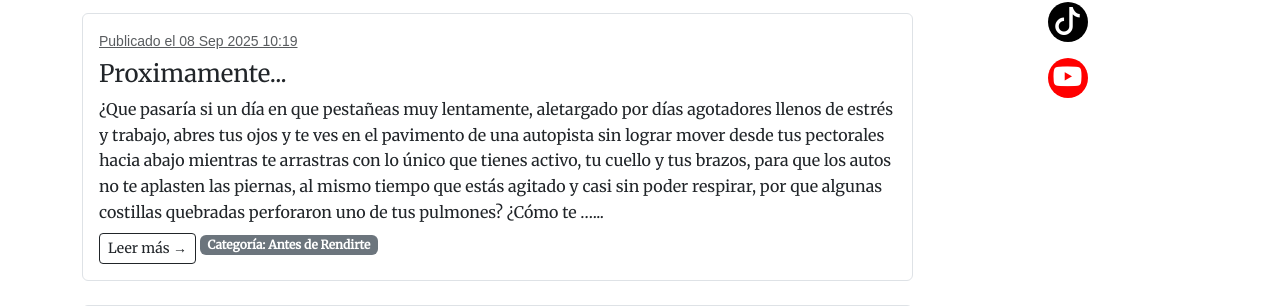
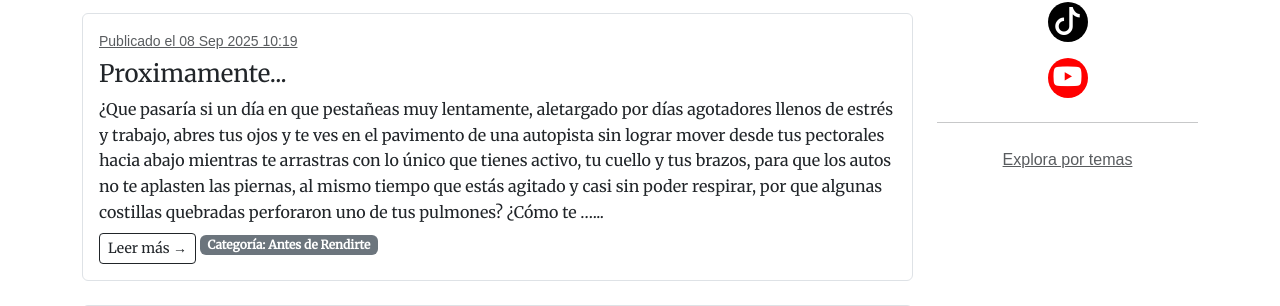
Before and after one commit to drivenbycode1-byte/drivenbycode, a Django app: page / in a window 1280 px wide. Shown: the part 1214-1520 px from the top of the page. Run offline with Django 5.2, Linux system fonts and the light colour scheme; data comes from the database, SQL or seed files in the repository; some libraries are stand-ins or nearby versions.

Commit message:
Update index.html

```diff
--- a/dbc_app/templates/dbc_app/index.html
+++ b/dbc_app/templates/dbc_app/index.html
@@ -102,6 +102,17 @@
         <i class="bi bi-youtube fs-3"></i>
       </a>
     </div>
+    <hr class="my-4">
+
+  <p class="text-muted text-center">Explora por temas</p>
+  <div class="d-flex flex-wrap justify-content-center gap-2">
+    {% for tag in tags_disponibles %}
+      <a href="{% url 'dbc_app:posts_por_tag' tag %}" class="btn btn-outline-dark btn-sm">
+        #{{ tag }}
+      </a>
+    {% endfor %}
+  </div>
+
   </div>
 </div>
 {% endblock content %}
```
